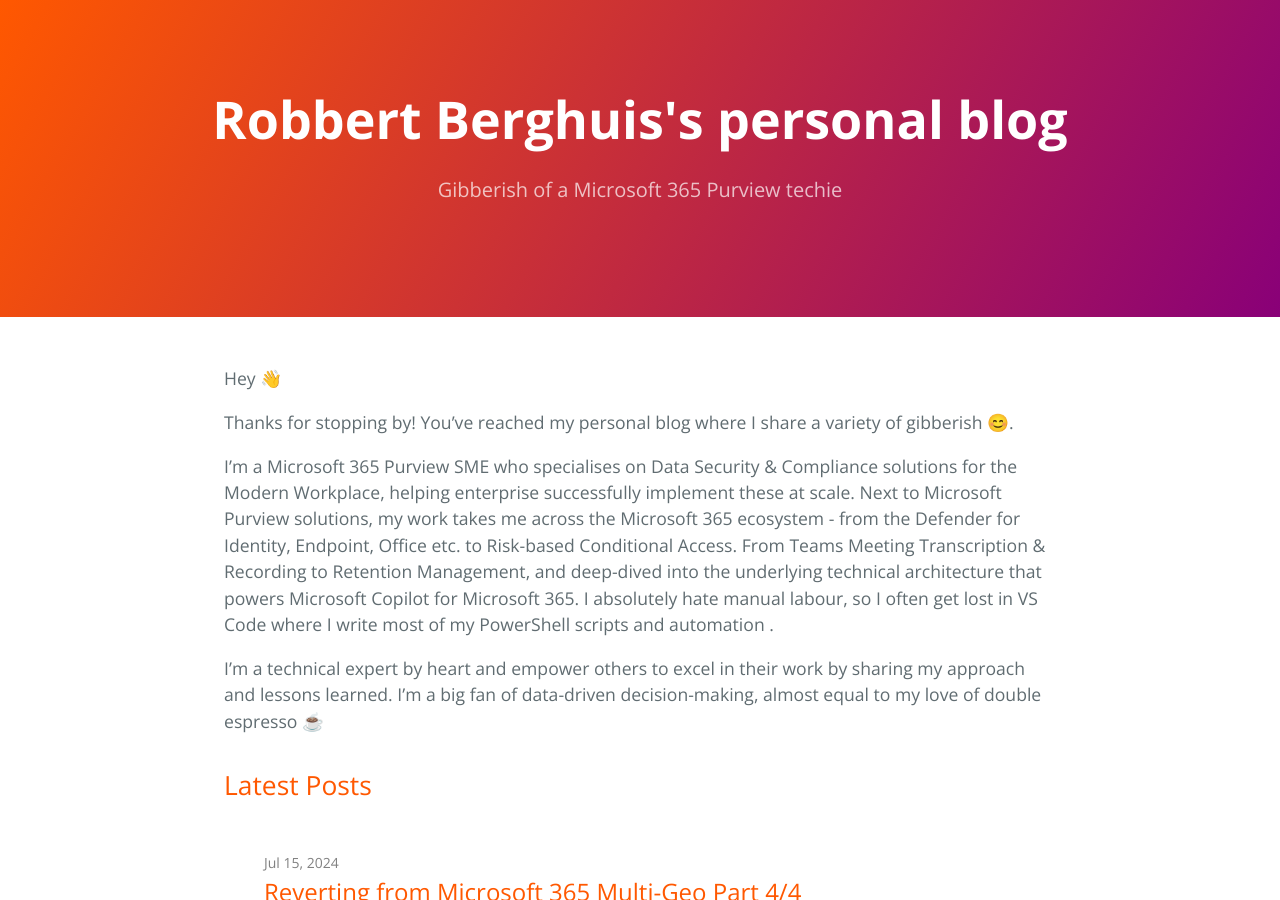
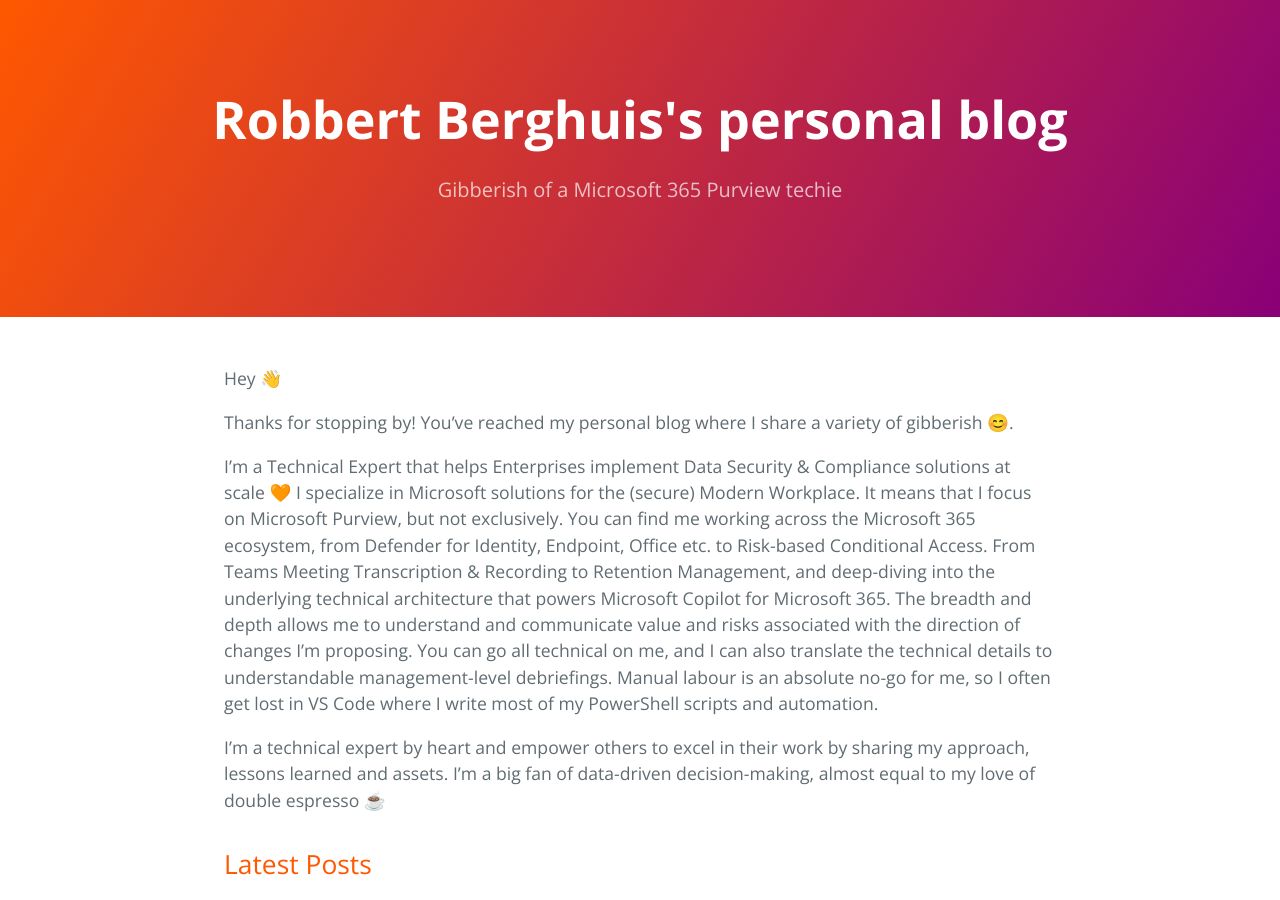
Before and after one commit to rberghuis/rberghuis.github.io, a Jekyll site: the page built from index.md, in a window 1280 px wide and 900 px high. Built offline with Jekyll 4.4.1, drawn with Linux system fonts in a browser that asks for light colours.

Commit message:
Update index.md

```diff
--- a/index.md
+++ b/index.md
@@ -12,6 +12,6 @@
 
 Thanks for stopping by! You've reached my personal blog where I share a variety of gibberish 😊.
 
-I'm a Microsoft 365 Purview SME who specialises on Data Security & Compliance solutions for the Modern Workplace, helping enterprise successfully implement these at scale. Next to Microsoft Purview solutions, my work takes me across the Microsoft 365 ecosystem - from the Defender for Identity, Endpoint, Office etc. to Risk-based Conditional Access. From Teams Meeting Transcription & Recording to Retention Management, and deep-dived into the underlying technical architecture that powers Microsoft Copilot for Microsoft 365. I absolutely hate manual labour, so I often get lost in VS Code where I write most of my PowerShell scripts and automation .
+I'm a Technical Expert that helps Enterprises implement Data Security & Compliance solutions at scale 🧡 I specialize in Microsoft solutions for the (secure) Modern Workplace. It means that I focus on Microsoft Purview, but not exclusively. You can find me working across the Microsoft 365 ecosystem, from Defender for Identity, Endpoint, Office etc. to Risk-based Conditional Access. From Teams Meeting Transcription & Recording to Retention Management, and deep-diving into the underlying technical architecture that powers Microsoft Copilot for Microsoft 365. The breadth and depth allows me to understand and communicate value and risks associated with the direction of changes I'm proposing. You can go all technical on me, and I can also translate the technical details to understandable management-level debriefings. Manual labour is an absolute no-go for me, so I often get lost in VS Code where I write most of my PowerShell scripts and automation.
 
-I'm a technical expert by heart and empower others to excel in their work by sharing my approach and lessons learned. I'm a big fan of data-driven decision-making, almost equal to my love of double espresso ☕
+I'm a technical expert by heart and empower others to excel in their work by sharing my approach, lessons learned and assets. I'm a big fan of data-driven decision-making, almost equal to my love of double espresso ☕
```
